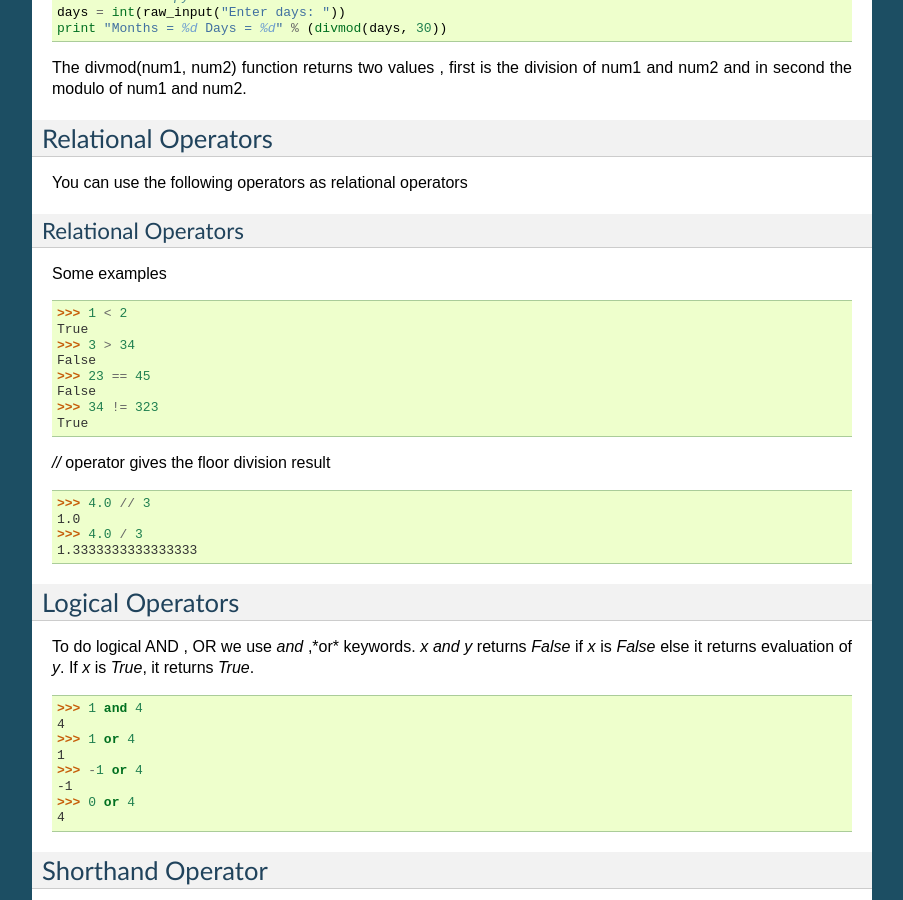
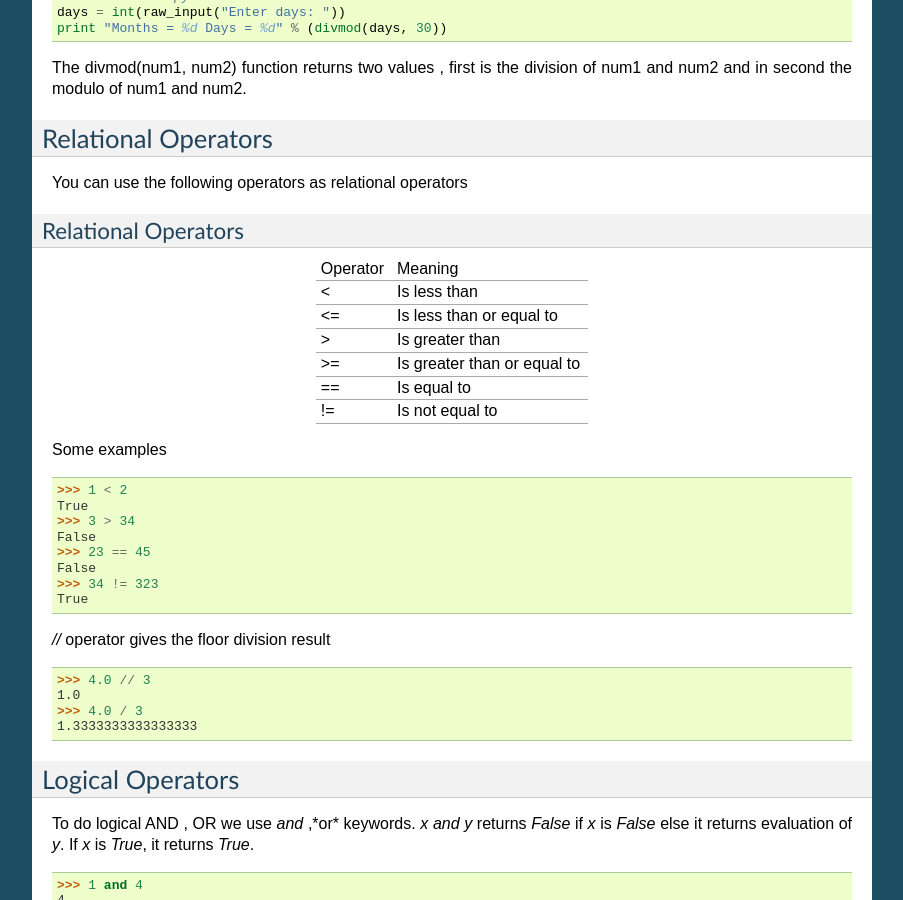
Before and after one commit to kushaldas/pym, a Sphinx documentation site: the page built from docs/operatorsexpressions.rst, in a window 1280 px wide and 900 px high, scrolled down 888 px. Shown: the whole window, without its empty margins (198-1101 px from the left). Built offline with Sphinx 7.4.7, drawn with Linux system fonts in a browser that asks for light colours; formulas are drawn with MathJax 3.

Commit message:
Relational Operators' table formatted properly

```diff
--- a/docs/operatorsexpressions.rst
+++ b/docs/operatorsexpressions.rst
@@ -66,16 +66,21 @@ You can use the following operators as relational operators
 Relational Operators
 --------------------
 
-========    ===========================
-Operator    Meaning
-========    ===========================
-    \<       Is less than
-    <=       Is less than or equal to
-    >        Is greater than
-    >=       Is greater than or equal to
-    \=\=     Is equal to
-    !=       Is not equal to
-========    ============================
++----------+-----------------------------+
+| Operator | Meaning                     |
++----------+-----------------------------+
+| \<       | Is less than                |
++----------+-----------------------------+
+| <=       | Is less than or equal to    |
++----------+-----------------------------+
+| >        | Is greater than             |
++----------+-----------------------------+
+| >=       | Is greater than or equal to |
++----------+-----------------------------+
+| \=\=     | Is equal to                 |
++----------+-----------------------------+
+| !=       | Is not equal to             |
++----------+-----------------------------+
 
 Some examples
 
```
